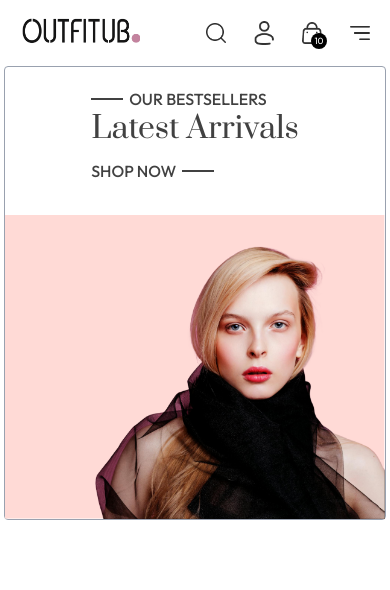
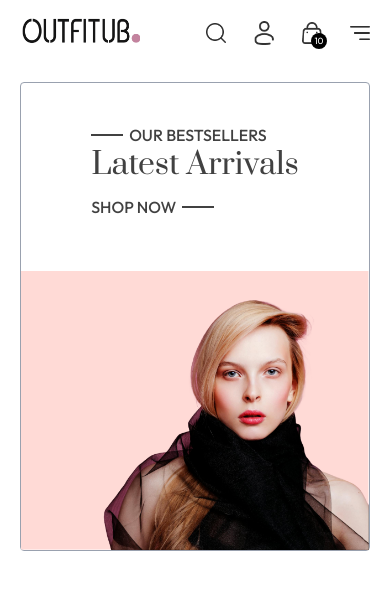
Before and after one commit to m-ali422-a/Ecommerce, a React (Vite) app: page / in a window 390 px wide. Shown: the top 590 px of the page. Built offline with nearby package versions, Linux system fonts and the light colour scheme.

Commit message:
fix sizing in hero section

```diff
--- a/src/components/Hero.jsx
+++ b/src/components/Hero.jsx
@@ -2,9 +2,9 @@ import {assets} from '../assets/assets'
 
 const Hero = () => {
   return (
-    <div className="flex flex-col sm:flex-row border border-gray-400 rounded">
+    <div className="flex flex-col sm:flex-row border border-gray-400 rounded m-4">
       {/* Left Section  */}
-      <div className="flex items-center justify-center w-full sm:w-1/2 py-5 sm:py-0">
+      <div className="w-full sm:w-1/2 flex items-center justify-center py-10 sm:py-0">
         <div className="text-[#414141]">
           <div className="flex items-center gap-1.5">
             <p className="w-8 md:w-10 h-0.5 bg-[#414141]"></p>
```
